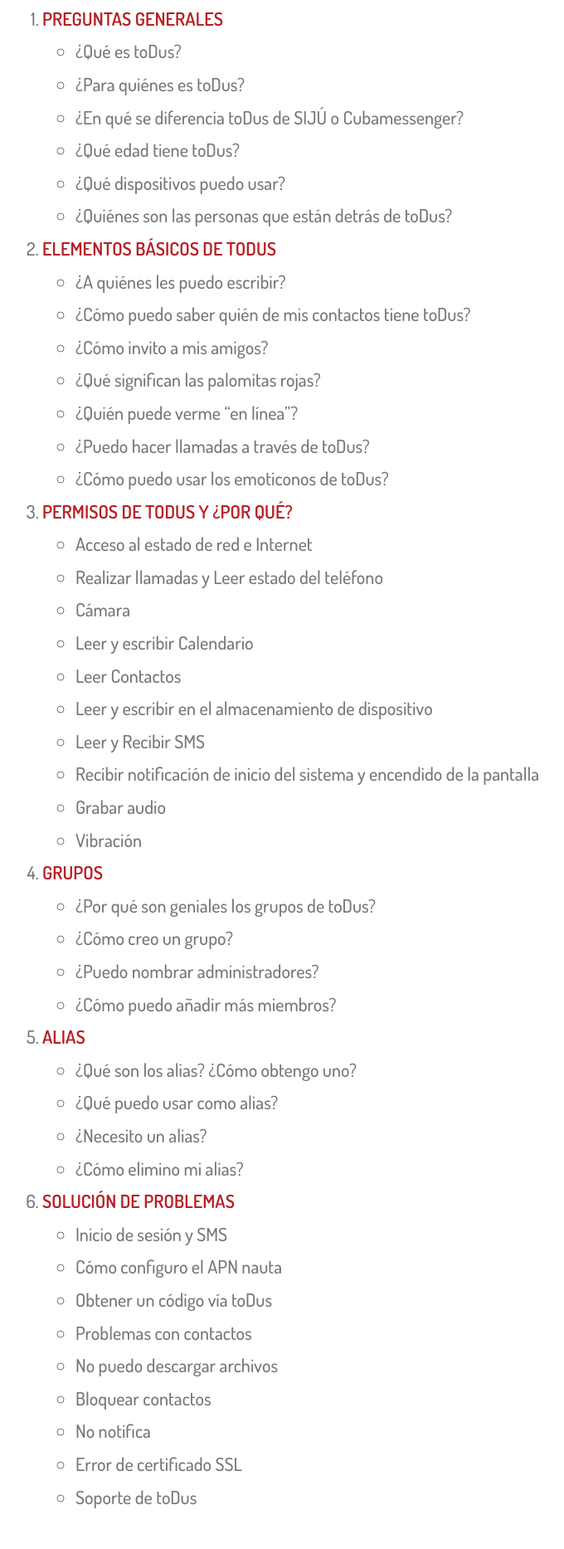
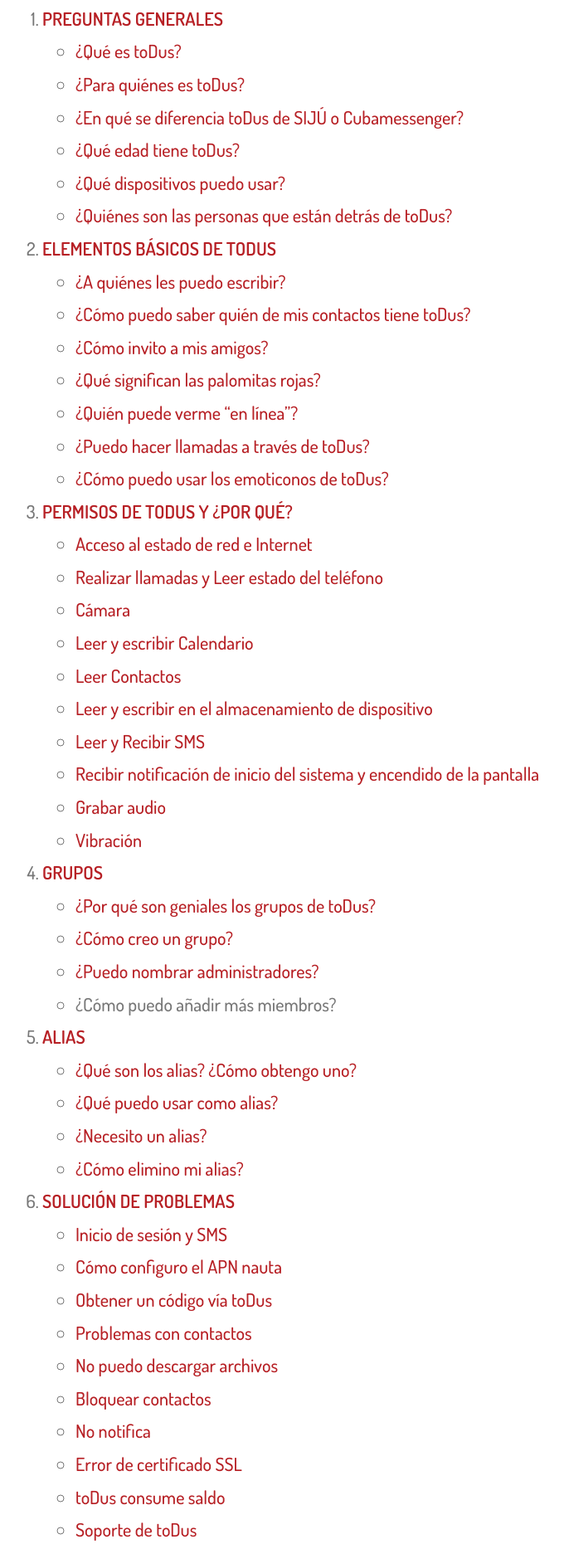
Before and after one commit to Z17-CU/todus-page, a plain HTML site: page page/faq.html in a window 1280 px wide. Shown: the part 330-2197 px from the top of the page at 83% size, without its empty margins (99-779 px from the left). Drawn offline with Linux system fonts and the light colour scheme; files whose address does not match are found by name.

Commit message:
[UPD] Actualizados enlaces internos de las FAQ

```diff
--- a/page/faq.html
+++ b/page/faq.html
@@ -57,72 +57,73 @@
         <ol>
             <li><b><a href="#1">PREGUNTAS GENERALES</a></b>
                 <ul>
-                <li>¿Qué es toDus?</li>
-                <li>¿Para quiénes es toDus?</li>
-                <li>¿En qué se diferencia toDus de SIJÚ o Cubamessenger?</li>
-                <li>¿Qué edad tiene toDus?</li>
-                <li>¿Qué dispositivos puedo usar?</li>
-                <li>¿Quiénes son las personas que están detrás de toDus?</li>
+                    <li><a href="#1.1">¿Qué es toDus?</a></li>
+                    <li><a href="#1.2">¿Para quiénes es toDus?</a></li>
+                    <li><a href="#1.3">¿En qué se diferencia toDus de SIJÚ o Cubamessenger?</a></li>
+                    <li><a href="#1.4">¿Qué edad tiene toDus?</a></li>
+                    <li><a href="#1.5">¿Qué dispositivos puedo usar?</a></li>
+                    <li><a href="#1.6">¿Quiénes son las personas que están detrás de toDus?</a></li>
                 </ul>
             </li>
             <li>
                 <b><a href="#2">ELEMENTOS BÁSICOS DE TODUS</a></b>
                 <ul>
-                    <li>¿A quiénes les puedo escribir?</li>
-                    <li>¿Cómo puedo saber quién de mis contactos tiene toDus?</li>
-                    <li>¿Cómo invito a mis amigos?</li>
-                    <li>¿Qué significan las palomitas rojas?</li>
-                    <li>¿Quién puede verme “en línea”?</li>
-                    <li>¿Puedo hacer llamadas a través de toDus?</li>
-                    <li>¿Cómo puedo usar los emoticonos de toDus?</li>
+                    <li><a href="#2.1">¿A quiénes les puedo escribir?</a></li>
+                    <li><a href="#2.2">¿Cómo puedo saber quién de mis contactos tiene toDus?</a></li>
+                    <li><a href="#2.3">¿Cómo invito a mis amigos?</a></li>
+                    <li><a href="#2.4">¿Qué significan las palomitas rojas?</a></li>
+                    <li><a href="#2.5">¿Quién puede verme “en línea”?</a></li>
+                    <li><a href="#2.6">¿Puedo hacer llamadas a través de toDus?</a></li>
+                    <li><a href="#2.7">¿Cómo puedo usar los emoticonos de toDus?</a></li>
                 </ul>
             </li>
 
             <li>
-                <b><a href="#permiso">PERMISOS DE TODUS Y ¿POR QUÉ?</a> </b>
+                <b><a href="#3">PERMISOS DE TODUS Y ¿POR QUÉ?</a> </b>
                 <ul>
-                    <li>Acceso al estado de red e Internet</li>
-                    <li>Realizar llamadas y Leer estado del teléfono</li>
-                    <li>Cámara</li>
-                    <li>Leer y escribir Calendario</li>
-                    <li>Leer Contactos</li>
-                    <li>Leer y escribir en el almacenamiento de dispositivo</li>
-                    <li>Leer y Recibir SMS</li>
-                    <li>Recibir notificación de inicio del sistema y encendido de la pantalla</li>
-                    <li>Grabar audio</li>
-                    <li>Vibración</li>
+                    <li><a href="#3.1">Acceso al estado de red e Internet</a></li>
+                    <li><a href="#3.2">Realizar llamadas y Leer estado del teléfono</a></li>
+                    <li><a href="#3.3">Cámara</a></li>
+                    <li><a href="#3.4">Leer y escribir Calendario</a></li>
+                    <li><a href="#3.5">Leer Contactos</a></li>
+                    <li><a href="#3.6">Leer y escribir en el almacenamiento de dispositivo</a></li>
+                    <li><a href="#3.7">Leer y Recibir SMS</a></li>
+                    <li><a href="#3.8">Recibir notificación de inicio del sistema y encendido de la pantalla</a></li>
+                    <li><a href="#3.9">Grabar audio</a></li>
+                    <li><a href="#3.10">Vibración</a></li>
                 </ul>
             </li>
             <li>
-                <b><a href="#3">GRUPOS</a></b>
+                <b><a href="#4">GRUPOS</a></b>
                 <ul>
-                    <li>¿Por qué son geniales los grupos de toDus?</li>
-                    <li>¿Cómo creo un grupo?</li>
-                    <li>¿Puedo nombrar administradores?</li>
-                    <li>¿Cómo puedo añadir más miembros?</li>
+                    <li><a href="#4.1">¿Por qué son geniales los grupos de toDus?</a></li>
+                    <li><a href="#4.2">¿Cómo creo un grupo?</a></li>
+                    <li><a href="#4.3">¿Puedo nombrar administradores?</a></li>
+                    <li><a href="#4.4"></a>¿Cómo puedo añadir más miembros?</a></li>
                 </ul>
             </li>
             <li>
-                <b><a href="#4">ALIAS</a></b>
+                <b><a href="#5">ALIAS</a></b>
                 <ul>
-                    <li>¿Qué son los alias? ¿Cómo obtengo uno?</li>
-                    <li>¿Qué puedo usar como alias?</li>
-                    <li>¿Necesito un alias?</li>
-                    <li>¿Cómo elimino mi alias?</li>
+                    <li><a href="#5.1">¿Qué son los alias? ¿Cómo obtengo uno?</a></li>
+                    <li><a href="#5.2">¿Qué puedo usar como alias?</a></li>
+                    <li><a href="#5.3">¿Necesito un alias?</a></li>
+                    <li><a href="#5.4">¿Cómo elimino mi alias?</a></li>
                 </ul>
             </li>
             <li>
-                <b><a href="#5">SOLUCIÓN DE PROBLEMAS</a></b>
+                <b><a href="#6">SOLUCIÓN DE PROBLEMAS</a></b>
                 <ul>
-                    <li>Inicio de sesión y SMS</li>
-                    <li>Cómo configuro el APN nauta</li>
-                    <li>Obtener un código vía toDus</li>
-                    <li>Problemas con contactos</li>
-                    <li>No puedo descargar archivos</li>
-                    <li>Bloquear contactos</li>
-                    <li>No notifica</li>
-                    <li>Error de certificado SSL</li>
-                    <li>Soporte de toDus</li>
+                    <li><a href="#6.1">Inicio de sesión y SMS</a></li>
+                    <li><a href="#6.2">Cómo configuro el APN nauta</a></li>
+                    <li><a href="#6.3">Obtener un código vía toDus</a></li>
+                    <li><a href="#6.4">Problemas con contactos</a></li>
+                    <li><a href="#6.5">No puedo descargar archivos</a></li>
+                    <li><a href="#6.6">Bloquear contactos</a></li>
+                    <li><a href="#6.7">No notifica</a></li>
+                    <li><a href="#6.8">Error de certificado SSL</a></li>
+                    <li><a href="#6.9">toDus consume saldo</a></li>
+                    <li><a href="#6.10">Soporte de toDus</a></li>
                 </ul>
             </li>
 
@@ -130,109 +131,109 @@
         <br>
 
         <h2 id="1">PREGUNTAS GENERALES</h2>
-        <h3>P: ¿Qué es toDus?</h3>
+        <h3 id="1.1">P: ¿Qué es toDus?</h3>
         <p>toDus es una aplicación de mensajería enfocada en la velocidad y seguridad de la información, <b>es simple y gratis</b> (en su etapa de pruebas y esperamos que siga siéndolo).
             Con toDus, puedes enviar mensajes, fotos, archivos de hasta 10mb, como también crear grupos de hasta 50 personas.
             Puedes escribir a tus contactos del teléfono que ya tengan toDus o invitarlos. Como resultado, toDus es como SMS y correo electrónico combinados;
             y puede hacerse cargo de todas las necesidades que tengas con tu mensajería personal o de trabajo.</p>
 
-        <h3>P: ¿Para quiénes es toDus?</h3>
+        <h3 id="1.2">P: ¿Para quiénes es toDus?</h3>
         <p>toDus es inicialmente para todos los cubanos, aunque esperamos que sea para todo el que quiera usarlo.
             En estos momentos está disponible para la <b>red nacional</b>, aunque se preparan las condiciones para que llegue a quienes están en el exterior y quieren hablar con Cuba.
             toDus es para cualquiera que quiera mensajería rápida y confiable en Cuba.
             A la familia, a los profesionales, a los amigos, a los fanáticos, les van a gustar los grupos, que en estos momentos apenas llegan a 50 miembros, pero pensamos crecer.</p>
         <p>Seguimos evolucionando, para mantenernos en contacto búscanos en <a href="http://todus.cu/apk">APKlis</a> o en nuestra página de <a href="https://www.facebook.com/toDusCuba">Facebook</a> para que estés al día con las actualizaciones y evolución del proyecto.</p>
 
-        <h3>P: ¿En qué se diferencia toDus de SIJÚ o Cubamessenger?</h3>
+        <h3 id="1.3">P: ¿En qué se diferencia toDus de SIJÚ o Cubamessenger?</h3>
         <p>A diferencia de las aplicaciones como SIJÚ o Cubamessenger, <b>toDus no trabaja sobre el correo nauta</b>.
             toDus es la primera aplicación de mensajería sincrónica de Cuba.
             No es necesario tener una cuenta de correo nauta para utilizarla, basta con tu número de teléfono y una conexión a la red de datos y ya estás comunicado.<br>
             Ah, y es GRATIS durante el período de pruebas y esperamos que luego también...
         </p>
 
-        <h3>P: ¿Qué edad tiene toDus?</h3>
+        <h3 id="1.4">P: ¿Qué edad tiene toDus?</h3>
         <p>toDus en su versión beta para Android fue lanzada el <b>20 de junio de 2018</b>.
             El proyecto iniciado como idea en mayo de 2017, aunque las primeras líneas de código salieron en octubre de ese año.</p>
 
-        <h3>P: ¿Qué dispositivos puedo usar?</h3>
+        <h3 id="1.5">P: ¿Qué dispositivos puedo usar?</h3>
             <p>Por ahora puede usar toDus en teléfonos inteligentes con <b>sistema operativo Android</b> Jelly Bean 4.1 o superiores.
                 Próximamente nos acercaremos a otras plataformas, hoy es nuestro anhelo llegar a todos los dispositivos posibles.</p>
 
-        <h3>P: ¿Quiénes son las personas que están detrás de toDus?</h3>
+        <h3 id="1.6">P: ¿Quiénes son las personas que están detrás de toDus?</h3>
         <p>toDus es el resultado de la unión estratégica de la Universidad de las Ciencias Informáticas (UCI) y la Empresa de las Telecomunicaciones de Cuba (ETECSA).</p>
 
         <h2 id="2">ELEMENTOS BÁSICOS DE TODUS</h2>
 
-        <h3>P: ¿A quiénes les puedo escribir?</h3>
+        <h3 id="2.1">P: ¿A quiénes les puedo escribir?</h3>
         <p>Puedes escribir a todas las personas que están en tus contactos del teléfono y que tienen toDus.</p>
 
-        <h3>P: ¿Cómo puedo saber quién de mis contactos tiene toDus?</h3>
+        <h3 id="2.2">P: ¿Cómo puedo saber quién de mis contactos tiene toDus?</h3>
         <p>Tus contactos, que tienen toDus, son mostrados cuando vas a crear una nueva conversación. Allí los encontrarás.</p>
 
-        <h3>P: ¿Cómo invito a mis amigos?</h3>
+        <h3 id="2.3">P: ¿Cómo invito a mis amigos?</h3>
         <p>En el menú de iniciar conversación buscas los tres puntos en la esquina superior derecha y seleccionas “Invitar”.
             Luego, elige la aplicación a través de la que te gustaría enviar las invitaciones. Y listo, a invitar amigos.</p>
 
-        <h3>P: ¿Qué significan las palomitas rojas?</h3>
+        <h3 id="2.4">P: ¿Qué significan las palomitas rojas?</h3>
         <p> <i>Una palomita</i> :  mensaje ha sido enviado a los servidores de toDus y tu amigo(a) ha sido notificado, si él(ella) permite las notificaciones.<br>
             <i>Dos palomitas</i> : mensaje leído (tu amigo abrió toDus y abrió la conversación con el mensaje).<br>
             <i>Un reloj</i> : mensaje en tu dispositivo pero no se ha enviado.</p>
 
-        <h3>P: ¿Quién puede verme “en línea”?</h3>
+        <h3 id="2.5">P: ¿Quién puede verme “en línea”?</h3>
         <p>Todos tus contactos.</p>
 
-        <h3>P: ¿Puedo hacer llamadas a través de toDus?</h3>
+        <h3 id="2.6">P: ¿Puedo hacer llamadas a través de toDus?</h3>
         <p>No por el momento, pero hacia allá vamos.</p>
 
-        <h3>P: ¿Cómo puedo usar los emoticonos de toDus?</h3>
+        <h3 id="2.7">P: ¿Cómo puedo usar los emoticonos de toDus?</h3>
         <p> Simplemente utilizando el teclado de Emoji que responde a la carita feliz que está en el componente de enviar mensaje. Cada vez que te quedes sin palabras, puedes usarlo.</p>
 
-        <h2 id="permiso">Permisos de toDus y ¿Por qué?</h2>
+        <h2 id="3">Permisos de toDus y ¿Por qué?</h2>
         <p>El apartado de los permisos de toDus es uno de los más cuestionados por los usuarios, acá vamos con todos los permisos solicitados por toDus durante el proceso de instalación y el porqué de cada uno de ellos.</p>
         <ul>
-            <li><b>Acceso al estado de red e Internet:</b> Necesarios para definir la conectividad del dispositivo. A partir de su estado toDus podrá conectarse o no a los servicios que ofrece.</li>
-            <li><b>Realizar llamadas y Leer estado del teléfono:</b> Necesarios para permitir que se pueda realizar una llamada desde la información de los contactos en toDus y obtener automáticamente tu número en el proceso de registro. (No quiere decir que alguien externo va a llamar usando tu número o algo así).</li>
-            <li><b>Cámara:</b> Necesario para poder capturar y enviar fotos usando toDus.</li>
-            <li><b>Leer y escribir Calendario:</b> Necesario para poder compartir y crear eventos desde toDus (Funcionalidades en desarrollo).</li>
-            <li><b>Leer Contactos:</b> Necesario para poder listar tus contactos en toDus y puedas comunicarte con ellos.</li>
-            <li><b>Leer y escribir en el almacenamiento del dispositivo:</b> Necesario para acceder a los archivos que deseas compartir y guardar los recibidos.</li>
-            <li><b>Leer y Recibir SMS:</b> Para autocompletar el código de registro una vez llegado el SMS. Aclaramos que al igual que en el caso de las llamadas, no quiere decir que alguien vaya a leer todos tus mensajes usando toDus. Puede ser desactivado este permiso, solo tendrás que hacer el proceso de registro de forma manual.</li>
-            <li><b>Recibir notificación de inicio del sistema y encendido de la pantalla:</b> Necesario para sincronizar los mensajes que llegaron en tu ausencia.</li>
-            <li><b>Grabar audio:</b> Necesario para hacer las notas de voz.</li>
-            <li><b>Vibración:</b> para llamar tu atención. </li>
+            <li id="3.1"><b>Acceso al estado de red e Internet:</b> Necesarios para definir la conectividad del dispositivo. A partir de su estado toDus podrá conectarse o no a los servicios que ofrece.</li>
+            <li id="3.2"><b>Realizar llamadas y Leer estado del teléfono:</b> Necesarios para permitir que se pueda realizar una llamada desde la información de los contactos en toDus y obtener automáticamente tu número en el proceso de registro. (No quiere decir que alguien externo va a llamar usando tu número o algo así).</li>
+            <li id="3.3"><b>Cámara:</b> Necesario para poder capturar y enviar fotos usando toDus.</li>
+            <li id="3.4"><b>Leer y escribir Calendario:</b> Necesario para poder compartir y crear eventos desde toDus (Funcionalidades en desarrollo).</li>
+            <li id="3.5"><b>Leer Contactos:</b> Necesario para poder listar tus contactos en toDus y puedas comunicarte con ellos.</li>
+            <li id="3.6"><b>Leer y escribir en el almacenamiento del dispositivo:</b> Necesario para acceder a los archivos que deseas compartir y guardar los recibidos.</li>
+            <li id="3.7"><b>Leer y Recibir SMS:</b> Para autocompletar el código de registro una vez llegado el SMS. Aclaramos que al igual que en el caso de las llamadas, no quiere decir que alguien vaya a leer todos tus mensajes usando toDus. Puede ser desactivado este permiso, solo tendrás que hacer el proceso de registro de forma manual.</li>
+            <li id="3.8"><b>Recibir notificación de inicio del sistema y encendido de la pantalla:</b> Necesario para sincronizar los mensajes que llegaron en tu ausencia.</li>
+            <li id="3.9"><b>Grabar audio:</b> Necesario para hacer las notas de voz.</li>
+            <li id="3.10"><b>Vibración:</b> para llamar tu atención. </li>
         </ul>
 
-        <h2 id="3">GRUPOS</h2>
+        <h2 id="4">GRUPOS</h2>
 
-        <h3>P: ¿Por qué son geniales los grupos de toDus?</h3>
+        <h3 id="4.1">P: ¿Por qué son geniales los grupos de toDus?</h3>
         <p>Los grupos de toDus pueden tener hasta <b>50 miembros</b>, y son herramientas de comunicación extremadamente poderosas.
             Puedes utilizarlos como un espacio virtual de encuentro para la familia, los amigos, los colegas de trabajo o la gente del barrio, siempre estarán conectados.</p>
-        <h3>P: ¿Cómo creo un grupo?</h3>
+        <h3 id="4.2">P: ¿Cómo creo un grupo?</h3>
         <p>Toca sobre el icono de nueva conversación en la lista de chats.
             Luego, en “Nuevo grupo”. Y comienza a agregar a los miembros. Una vez terminado el proceso pones el nombre al grupo y listo.</p>
-        <h3>P: ¿Puedo nombrar administradores?</h3>
+        <h3 id="4.3">P: ¿Puedo nombrar administradores?</h3>
         <p>No. Solo puede añadir personas al grupo quien lo creó, o sea, el Administrador del Grupo. En caso que el Administrador abandone el grupo, otro de los miembros ocupará automáticamente su lugar.</p>
-        <h3>P: ¿Cómo puedo añadir más miembros?</h3>
+        <h3 id="4.4">P: ¿Cómo puedo añadir más miembros?</h3>
         <p> Por el momento basta con tocar sobre el nombre del grupo y seleccionar la opción añadir miembro.</p>
 
-        <h2 id="4">ALIAS</h2>
-        <h3>P: ¿Qué son los alias? ¿Cómo obtengo uno?</h3>
+        <h2 id="5">ALIAS</h2>
+        <h3 id="5.1">P: ¿Qué son los alias? ¿Cómo obtengo uno?</h3>
         <p>Puedes establecer un alias público en toDus. De este modo, se hace posible que otros usuarios que no te tengan en su lista de contactos pueda saber quién eres cuando interactuas en un Grupo.<br>
             Puedes configurar un alias durante el proceso de instalación de toDus o en los Ajustes Información de Usuario que se encuentran en la parte superior de la lista de chats.</p>
-        <h3>P: ¿Qué puedo usar como alias?</h3>
+        <h3 id="5.2">P: ¿Qué puedo usar como alias?</h3>
         <p>Puedes usar a-z, 0-9 y guiones bajos e incluso emoticonos.</p>
-        <h3>P: ¿Necesito un alias?</h3>
+        <h3 id="5.3">P: ¿Necesito un alias?</h3>
         <p>No necesitas tener uno. Pero cuando estés en un grupo los miembros que no te tengan en sus contactos te encontrarán más fácil por el alias que por el número.</p>
-        <h3>P: ¿Cómo elimino mi alias?</h3>
+        <h3 id="5.4">P: ¿Cómo elimino mi alias?</h3>
         <p>Ve a los Ajustes y graba un alias vacío.</p>
 
-        <h2 id="5">SOLUCIÓN DE PROBLEMAS</h2>
-        <h3>Inicio de sesión y SMS</h3>
+        <h2 id="6">SOLUCIÓN DE PROBLEMAS</h2>
+        <h3 id="6.1">Inicio de sesión y SMS</h3>
         <p>Por favor, asegúrate de ingresar tu número de teléfono móvil en el formato correcto. Por ejemplo: +(código de país)(tu número).<br>
             Revisa que la conexión por datos móviles esté activa (debe aparecer una letra junto a la intensidad de la señal G, E, 3G, H, o H+).<br>
             Verifica que el Punto de Acceso (APN) nauta esté bien configurado.</p>
 
-        <h3>Cómo configuro el APN nauta</h3>
+        <h3 id="6.2">Cómo configuro el APN nauta</h3>
         <p>En Configuraciones > Redes Móviles > Nombre de Punto de Acceso<br>
             Puedes seleccionar el APN nauta, o crearlo en caso de que no esté.
             Los únicos campos que debe llenar al crearlo son:<br>
@@ -242,12 +243,12 @@
         </p>
 
 
-        <h3>Obtener un código vía toDus</h3>
+        <h3 id="6.3">Obtener un código vía toDus</h3>
         <p>Una vez introducido el número de teléfono, toDus le enviará un código de activación. Este código llegará a nombre de TODUS vía SMS.<br>
             <b>¡ADVERTENCIA!</b>
             Por favor, ten en cuenta que la cola de mensajes puede demorar en enviar los mensajes, si en un lapso de 10 minutos no ha llegado el SMS vuelva a pedir otro.</p>
 
-        <h3>Problemas con contactos</h3>
+        <h3 id="6.4">Problemas con contactos</h3>
         <p>Si sabes que tus amigos tienen toDus, pero no puedes verlos.</p>
             <ol>
                 <li>Asegúrate de estar usando la última versión de la aplicación.</li>
@@ -257,24 +258,25 @@
             </ol>
         <p>En caso de que aún no resuelvas, ponte en contacto con el equipo de desarrollo, para que le des las características de tu dispositivo.</p>
 
-        <h3>No puedo descargar archivos</h3>
+        <h3 id="6.5">No puedo descargar archivos</h3>
         <p>Revisa que en las opciones de navegación por datos, no tengas restringido el uso de datos en segundo plano. Esto puede ser propio del sistema o de un firewall o corta fuegos que tengas instalado.</p>
 
-        <h3>Bloquear contactos</h3>
+        <h3 id="6.6">Bloquear contactos</h3>
         <p>Si deseas que un contacto no te siga escribiendo puedes tocar en la parte superior del chat con ese contacto y seleccionar bloquear contacto. Desde ese momento, los mensajes enviados por él nunca te llegarán.</p>
 
-        <h3>No notifica</h3>
+        <h3 id="6.7">No notifica</h3>
         <p>Revise que toDus tenga los permisos de Ejecución en segundo plano.</p>
 
-        <h3>Error de certificado SSL</h3>
+        <h3 id="6.8">Error de certificado SSL</h3>
         <p>Verifique la fecha de su teléfono.</p>
 
-        <h3>Soporte de toDus</h3>
+        <h3 id="6.9"> toDus consume saldo </h3>
+        <p>toDus es una aplicación libre de costo. Las tazaciones realizadas por el tráfico de red generado y los cargos asociados al mismo son definidos por su operadora.</p>
+
+        <h3 id="6.10">Soporte de toDus</h3>
         <p>Si tienes cualquier otra pregunta, contacta al Soporte de toDus a través de <a href="mailto:soporte.tecnico@uci.cu">soporte.tecnico@uci.cu</a> o en nuestra página en <a href="https://www.facebook.com/toDusCuba">Facebook</a>.
         </p>
 
-        <h3> toDus no consume saldo </h3>
-        <p>toDus es una aplicación libre de costo. Las tazaciones realizadas por el tráfico de red generado y los cargos asociados al mismo son definidos por su operadora.</p>
 
     </section>
 
```
